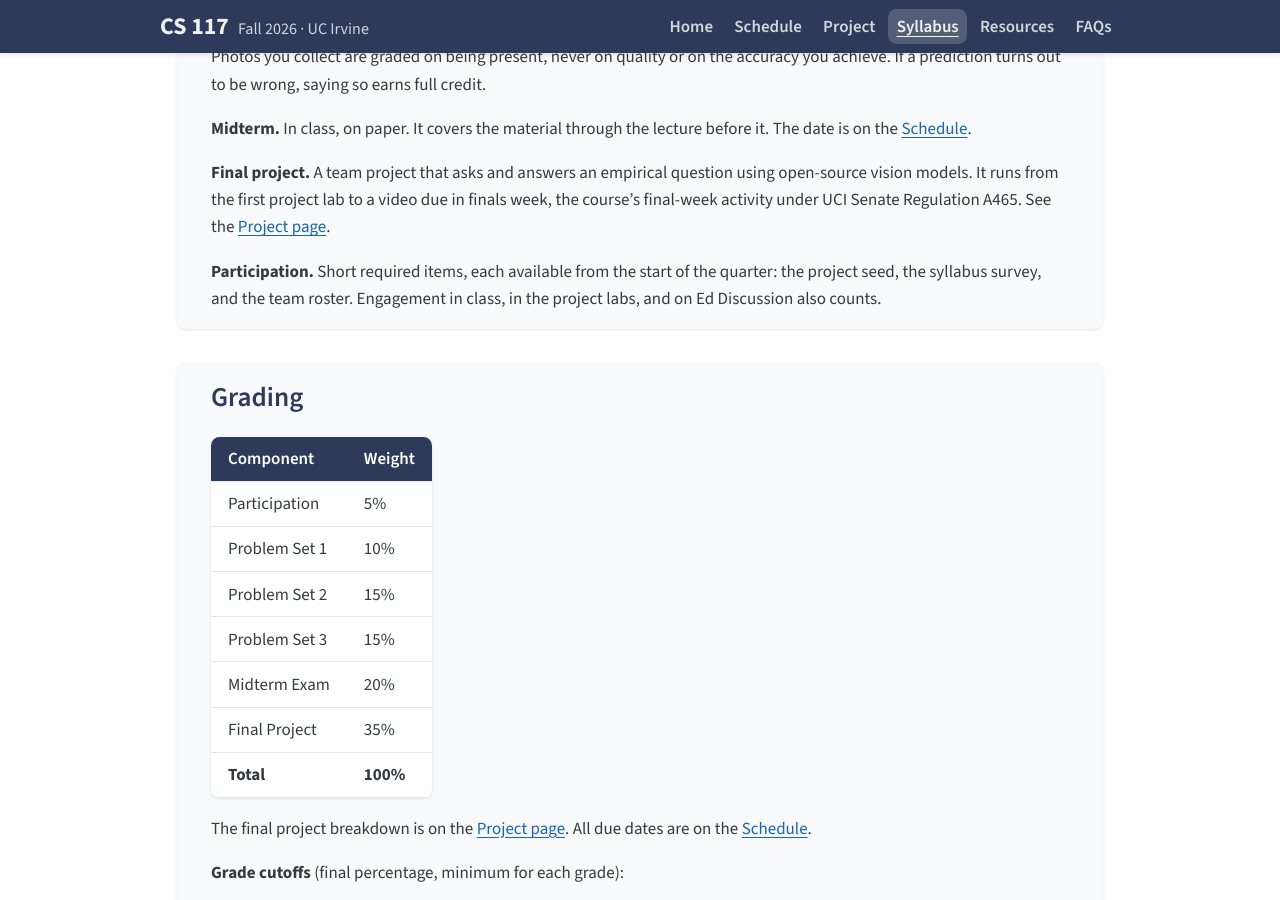
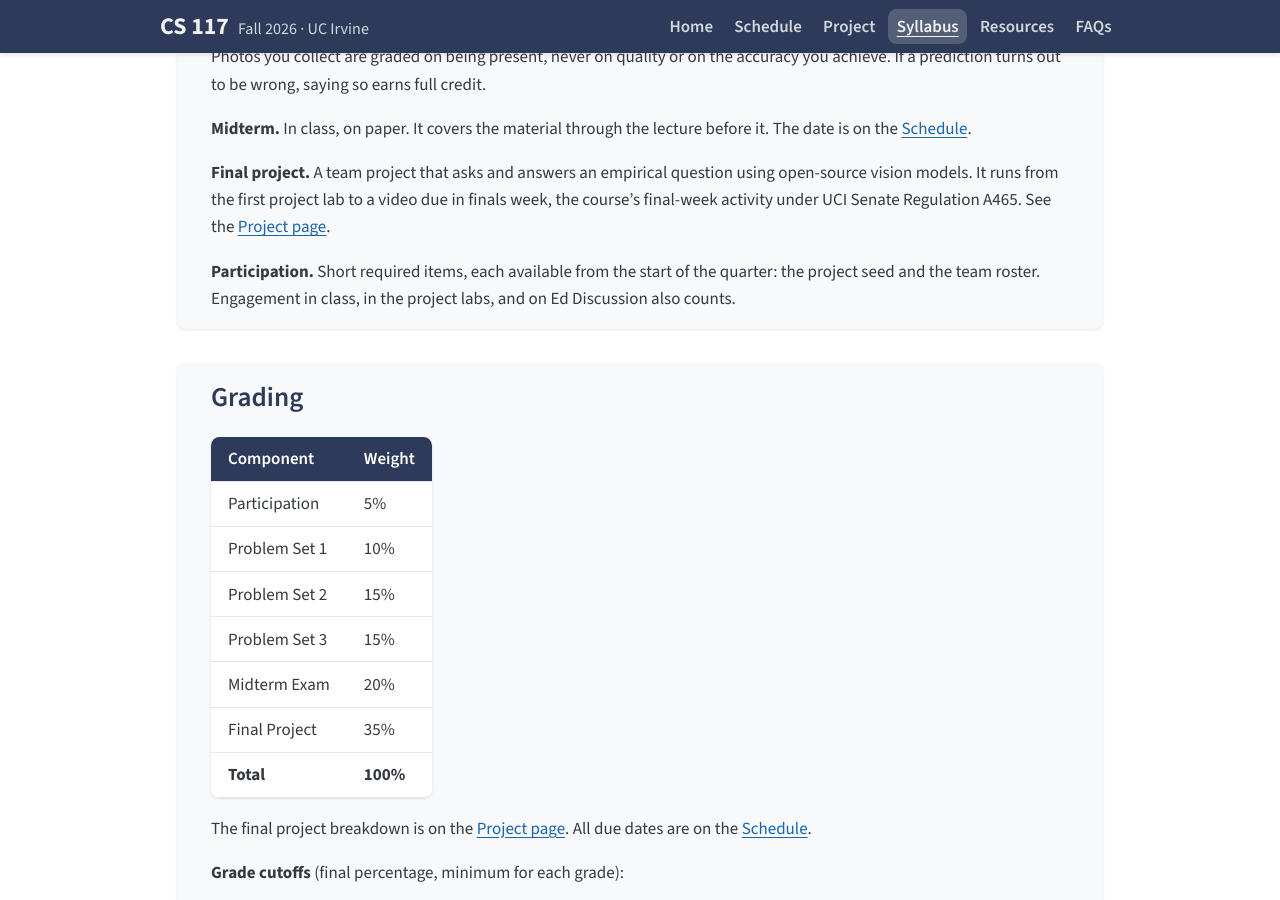
Before and after one commit to jhoffman/cs117-fa26, a Jekyll site: the page built from syllabus.md, in a window 1280 px wide and 900 px high, scrolled down 1832 px. Built offline with Jekyll 4.4.1, drawn with Linux system fonts in a browser that asks for light colours.

Commit message:
Remove syllabus survey
Co-Authored-By: Claude Opus 5.5 <noreply@anthropic.com>

```diff
--- a/_data/assignments.yml
+++ b/_data/assignments.yml
@@ -15,11 +15,6 @@
 - title: "Project Seed"
   type: participation
   due: 2026-10-11
-  link: ""
-
-- title: "Syllabus Survey"
-  type: participation
-  due: 2026-10-16
   link: ""
 
 - title: "Team Roster"
--- a/syllabus.md
+++ b/syllabus.md
@@ -61,7 +61,7 @@ Reports use patterns you will see in every problem set: results on data you coll
 
 **Final project.** A team project that asks and answers an empirical question using open-source vision models. It runs from the first project lab to a video due in finals week, the course's final-week activity under UCI Senate Regulation A465. See the [Project page]({{ '/project/' | relative_url }}).
 
-**Participation.** Short required items, each available from the start of the quarter: the project seed, the syllabus survey, and the team roster. Engagement in class, in the project labs, and on Ed Discussion also counts.
+**Participation.** Short required items, each available from the start of the quarter: the project seed and the team roster. Engagement in class, in the project labs, and on Ed Discussion also counts.
 </section>
 
 <section class="card" markdown="1">
```
